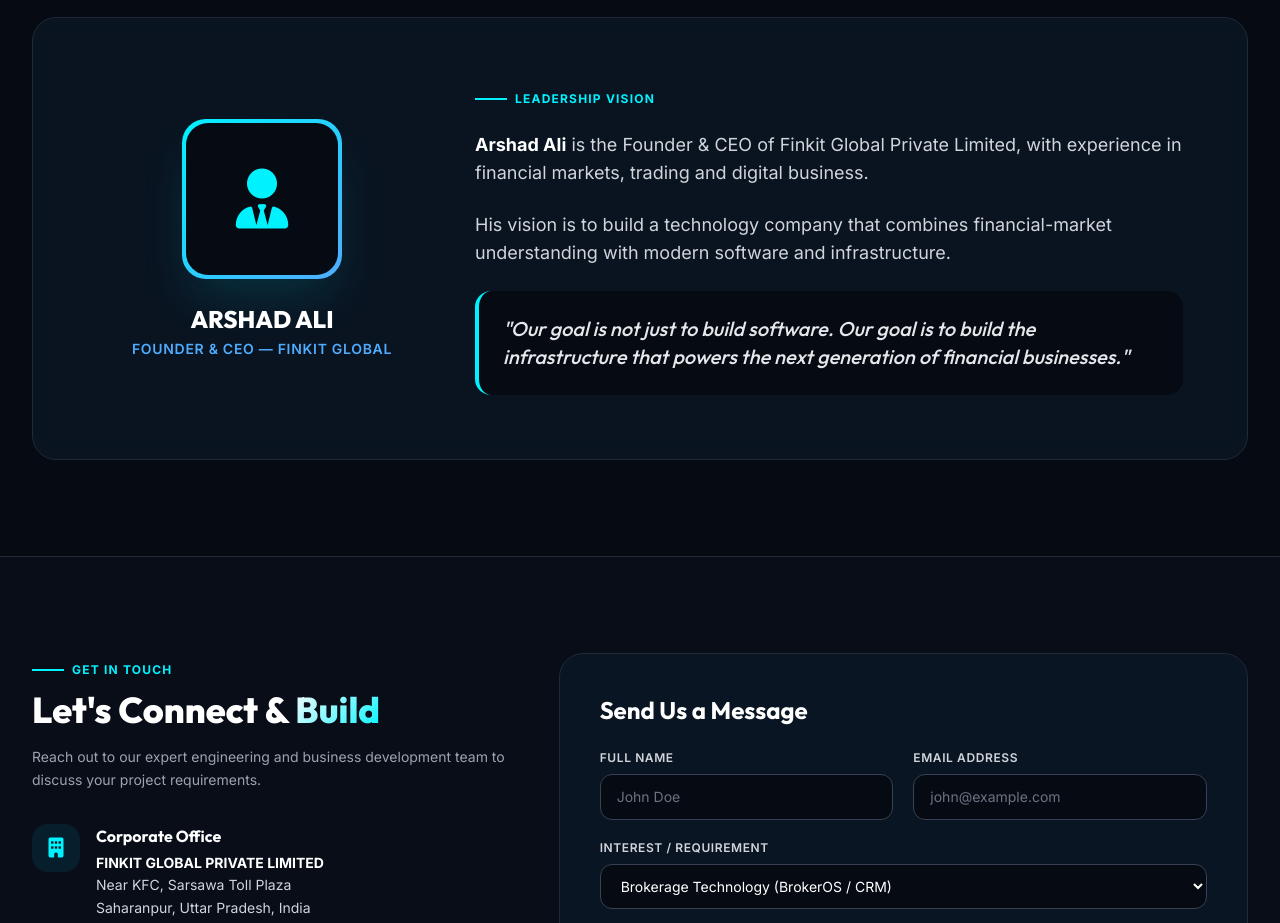
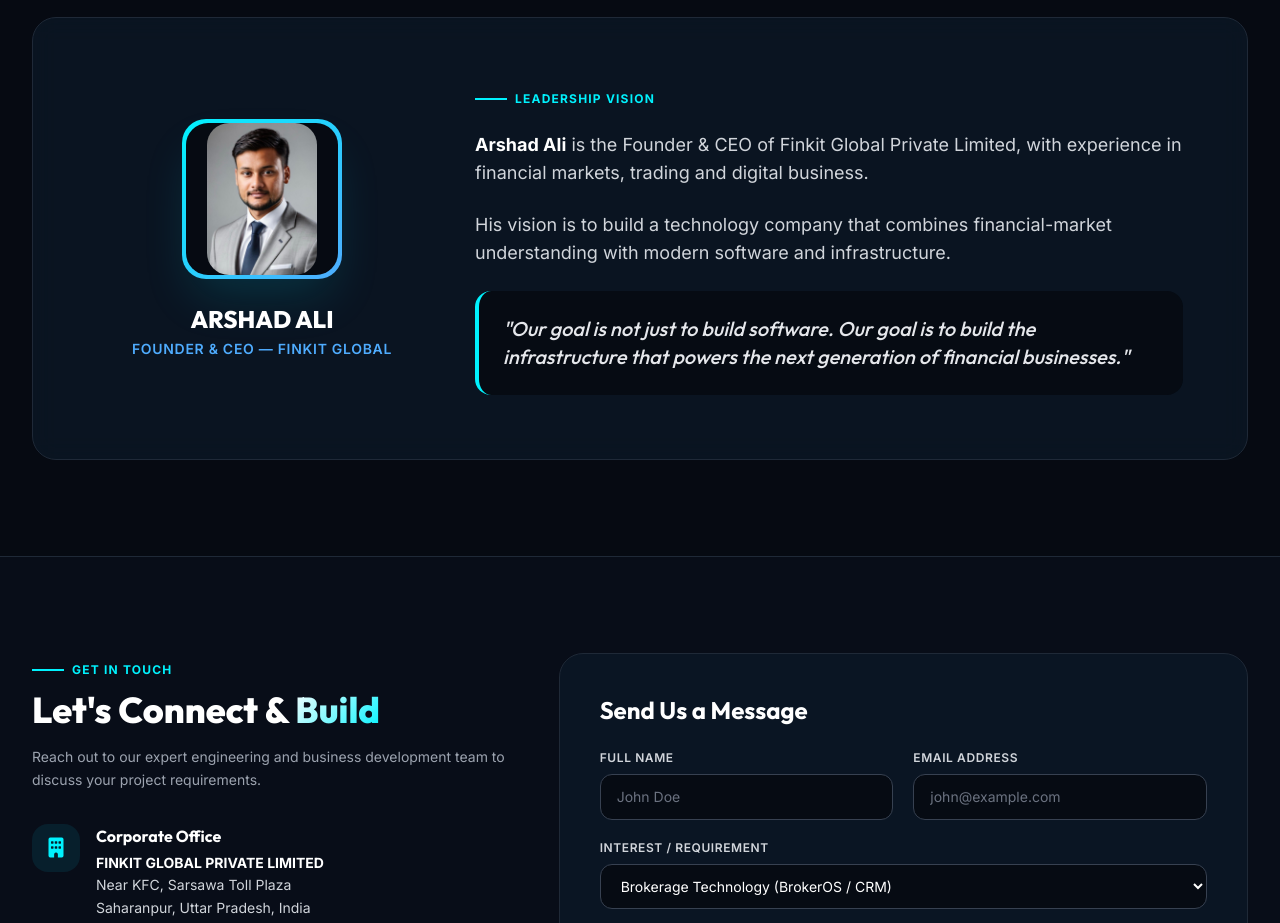
Before and after one commit to arshadalitalks/finkitglobal, a website: page index.html in a window 1280 px wide. Shown: the part 6600-7523 px from the top of the page. Drawn offline with nearby package versions, Linux system fonts and the light colour scheme.

Commit message:
added founder photo and text

```diff
--- a/index.html
+++ b/index.html
@@ -792,7 +792,7 @@
                     <div class="lg:col-span-4 flex flex-col items-center text-center">
                         <div class="w-40 h-40 rounded-3xl bg-gradient-accent p-1 shadow-2xl shadow-cyan-500/20 mb-6">
                             <div class="w-full h-full rounded-[22px] bg-navy-900 flex items-center justify-center">
-                                <i class="fa-solid fa-user-tie text-6xl text-accent-cyan"></i>
+                                <img src="ac6ee187-32a2-40e1-b42d-5423ff12926b.jpeg" alt="Arshad Ali" class="=w-full h-full object-cover rounded-[22px]">
                             </div>
                         </div>
                         <h3 class="font-heading text-2xl font-extrabold text-white">ARSHAD ALI</h3>
```
